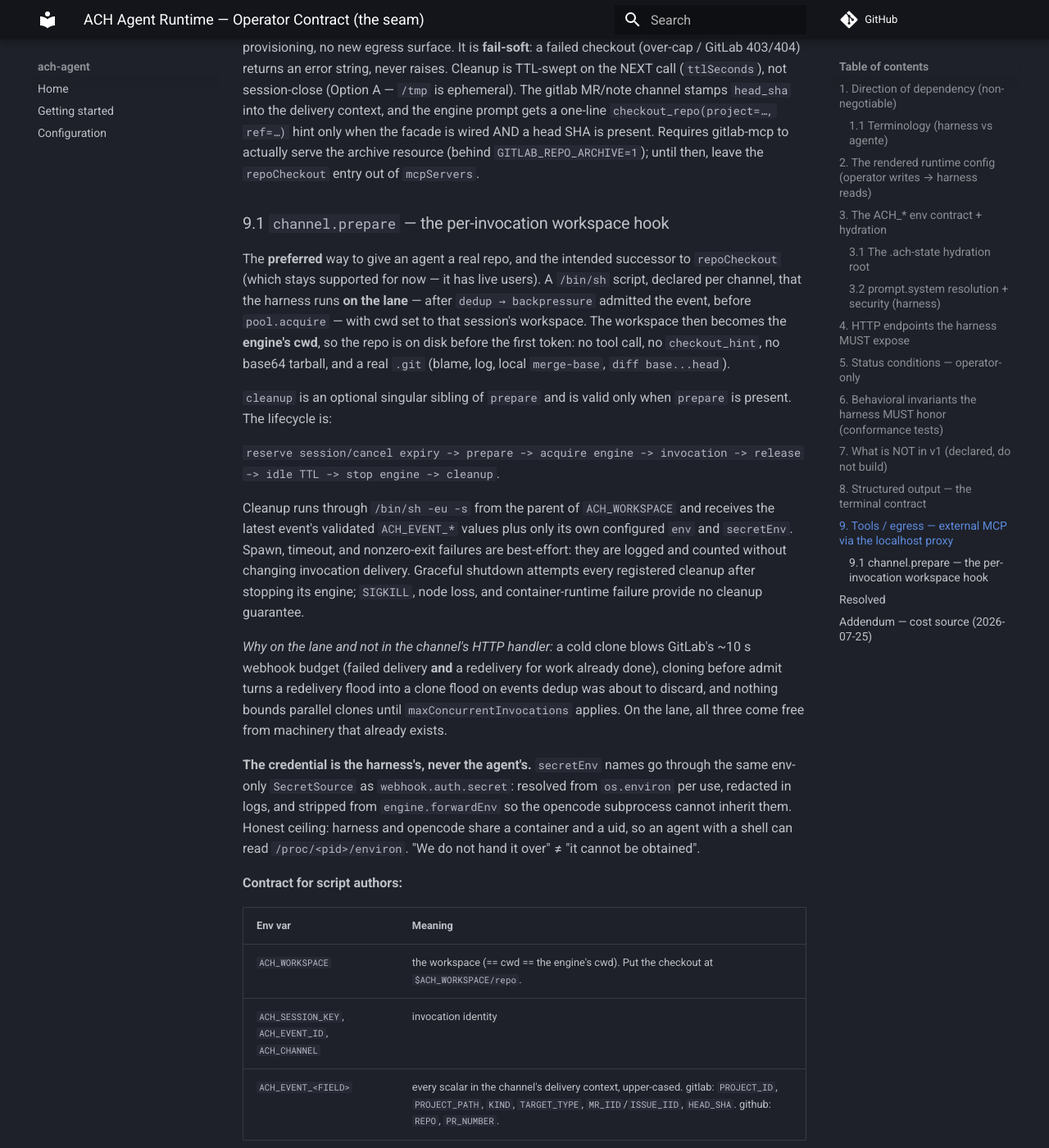
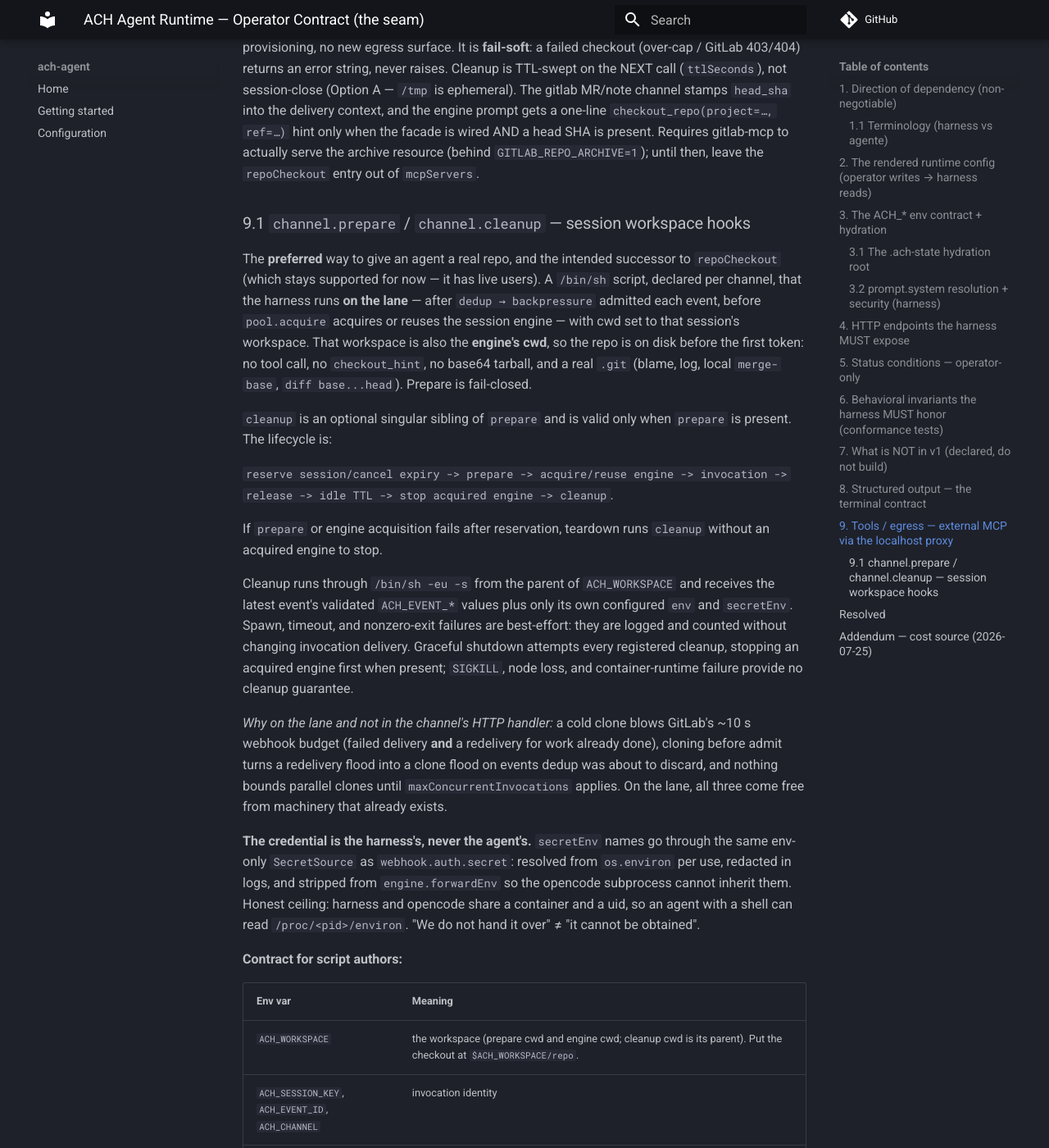
Before and after one commit to ackstorm/ach-agent, an MkDocs documentation site: the page built from docs/schemas/operator-contract.md, in a window 1280 px wide and 1400 px high, scrolled down 16671 px. Shown: the whole window at 82% size. Built offline with MkDocs 1.6.1 and Material for MkDocs 9.7.7, drawn with Linux system fonts in a browser that asks for light colours; comment, search, counter and statistics services are not loaded; some of the changed text lies outside the part shown.

```diff
--- a/docs/schemas/agent-config-v1.schema.json
+++ b/docs/schemas/agent-config-v1.schema.json
@@ -699,7 +699,7 @@
     },
     "PrepareBlock": {
       "additionalProperties": false,
-      "description": "Operator contract §2 channel hook — a static per-invocation script.\n\nThe harness runs `prepare` before the engine turn and `cleanup` after it. `script` is\nSTATIC text — `{{ }}` templating is deliberately unsupported. Event data reaches the\nscript only as environment variables, which is what makes a shell hook safe to hand a\nwebhook payload (see boot/prepare.py).",
+      "description": "Operator contract §2 channel hook — a static session-lifecycle script.\n\n`prepare` runs on the lane before the session engine is acquired or reused for each\ninvocation and is fail-closed. `cleanup` is best-effort when the reserved session is\ntorn down: after an acquired engine stops, or after prepare/engine-acquire failure\nbefore acquisition completes. Prepare and engine cwd are `ACH_WORKSPACE`; cleanup cwd\nis its parent. Graceful shutdown attempts cleanup, but abrupt loss cannot guarantee it.\n\n`script` is STATIC text — `{{ }}` templating is deliberately unsupported. Event data\nreaches the script only as environment variables, which is what makes a shell hook safe\nto hand a webhook payload (see boot/prepare.py).",
       "properties": {
         "env": {
           "additionalProperties": {
--- a/docs/schemas/operator-contract.md
+++ b/docs/schemas/operator-contract.md
@@ -285,8 +285,8 @@
       // The SAME engine + namespaces render memory.hindsight.bank / memory.codemem.project (§2 memory).
       "prompt": "Review this merge request: {{ payload.object_attributes.url }}",
       // prepare: OPTIONAL per-invocation workspace hook (§9.1). A /bin/sh script run on the
-      //   LANE (after dedup + backpressure, before the agente exists) with cwd =
-      //   $ACH_WORKSPACE, which then becomes the engine's cwd. Valid on ANY channel type.
+      //   LANE (after dedup + backpressure, before the session engine is acquired or reused)
+      //   with cwd = $ACH_WORKSPACE, which is also the engine's cwd. Valid on ANY channel type.
       //   script is STATIC — {{ }} is NOT rendered here. Event data arrives ONLY as env.
       "prepare": {
         "script": "…sh, see §9.1…",
@@ -715,27 +715,30 @@
 head SHA is present. Requires gitlab-mcp to actually serve the archive resource (behind
 `GITLAB_REPO_ARCHIVE=1`); until then, leave the `repoCheckout` entry out of `mcpServers`.
 
-### 9.1 `channel.prepare` — the per-invocation workspace hook
+### 9.1 `channel.prepare` / `channel.cleanup` — session workspace hooks
 
 The **preferred** way to give an agent a real repo, and the intended successor to
 `repoCheckout` (which stays supported for now — it has live users). A `/bin/sh` script,
 declared per channel, that the harness runs **on the lane** — after `dedup → backpressure`
-admitted the event, before `pool.acquire` — with cwd set to that session's workspace. The
-workspace then becomes the **engine's cwd**, so the repo is on disk before the first token:
-no tool call, no `checkout_hint`, no base64 tarball, and a real `.git` (blame, log, local
-`merge-base`, `diff base...head`).
+admitted each event, before `pool.acquire` acquires or reuses the session engine — with cwd
+set to that session's workspace. That workspace is also the **engine's cwd**, so the repo is
+on disk before the first token: no tool call, no `checkout_hint`, no base64 tarball, and a
+real `.git` (blame, log, local `merge-base`, `diff base...head`). Prepare is fail-closed.
 
 `cleanup` is an optional singular sibling of `prepare` and is valid only when
 `prepare` is present. The lifecycle is:
 
-`reserve session/cancel expiry -> prepare -> acquire engine -> invocation ->
-release -> idle TTL -> stop engine -> cleanup`.
+`reserve session/cancel expiry -> prepare -> acquire/reuse engine -> invocation ->
+release -> idle TTL -> stop acquired engine -> cleanup`.
+
+If `prepare` or engine acquisition fails after reservation, teardown runs `cleanup` without
+an acquired engine to stop.
 
 Cleanup runs through `/bin/sh -eu -s` from the parent of `ACH_WORKSPACE` and
 receives the latest event's validated `ACH_EVENT_*` values plus only its own
 configured `env` and `secretEnv`. Spawn, timeout, and nonzero-exit failures are
-best-effort: they are logged and counted without changing invocation delivery.
-Graceful shutdown attempts every registered cleanup after stopping its engine;
+best-effort: they are logged and counted without changing invocation delivery. Graceful
+shutdown attempts every registered cleanup, stopping an acquired engine first when present;
 `SIGKILL`, node loss, and container-runtime failure provide no cleanup guarantee.
 
 *Why on the lane and not in the channel's HTTP handler:* a cold clone blows GitLab's ~10 s
@@ -754,7 +757,7 @@
 
 | Env var | Meaning |
 |---|---|
-| `ACH_WORKSPACE` | the workspace (== cwd == the engine's cwd). Put the checkout at `$ACH_WORKSPACE/repo`. |
+| `ACH_WORKSPACE` | the workspace (prepare cwd and engine cwd; cleanup cwd is its parent). Put the checkout at `$ACH_WORKSPACE/repo`. |
 | `ACH_SESSION_KEY`, `ACH_EVENT_ID`, `ACH_CHANNEL` | invocation identity |
 | `ACH_EVENT_<FIELD>` | every scalar in the channel's delivery context, upper-cased. gitlab: `PROJECT_ID`, `PROJECT_PATH`, `KIND`, `TARGET_TYPE`, `MR_IID`/`ISSUE_IID`, `HEAD_SHA`. github: `REPO`, `PR_NUMBER`. |
 
@@ -812,9 +815,9 @@
 and `GIT_LFS_SKIP_SMUDGE=1` are in the script for that reason, and a prompt that says "run the
 tests" executes attacker-supplied code inside the agent container, at the harness's uid.
 
-**Growth.** Workspaces are keyed by `session_key` under `engine.workDir` and are **not** reclaimed
-today — N repos × M open MRs accumulate on the volume. Cap the volume, or prune `workDir` out of
-band, until eviction lands.
+**Growth.** Workspaces are keyed by `session_key` under `engine.workDir`. Growth is bounded only
+when a configured cleanup succeeds; absent or failed cleanup can leave workspaces behind. Cap the
+volume or prune `workDir` out of band if that residual growth is unacceptable.
 
 **The tool-limiting / consent gate is provisioning, not validation.**
 `capability.filter.exclude.{tools,mcpServers,skills}` **withholds** capabilities **before** they
```
Also changed, not shown: docs/superpowers/plans/2026-09-02-channel-cleanup-hook.md (+23 -15 lines), docs/superpowers/specs/2026-09-02-channel-cleanup-hook-design.md (+4 -4 lines), 6 other files.
